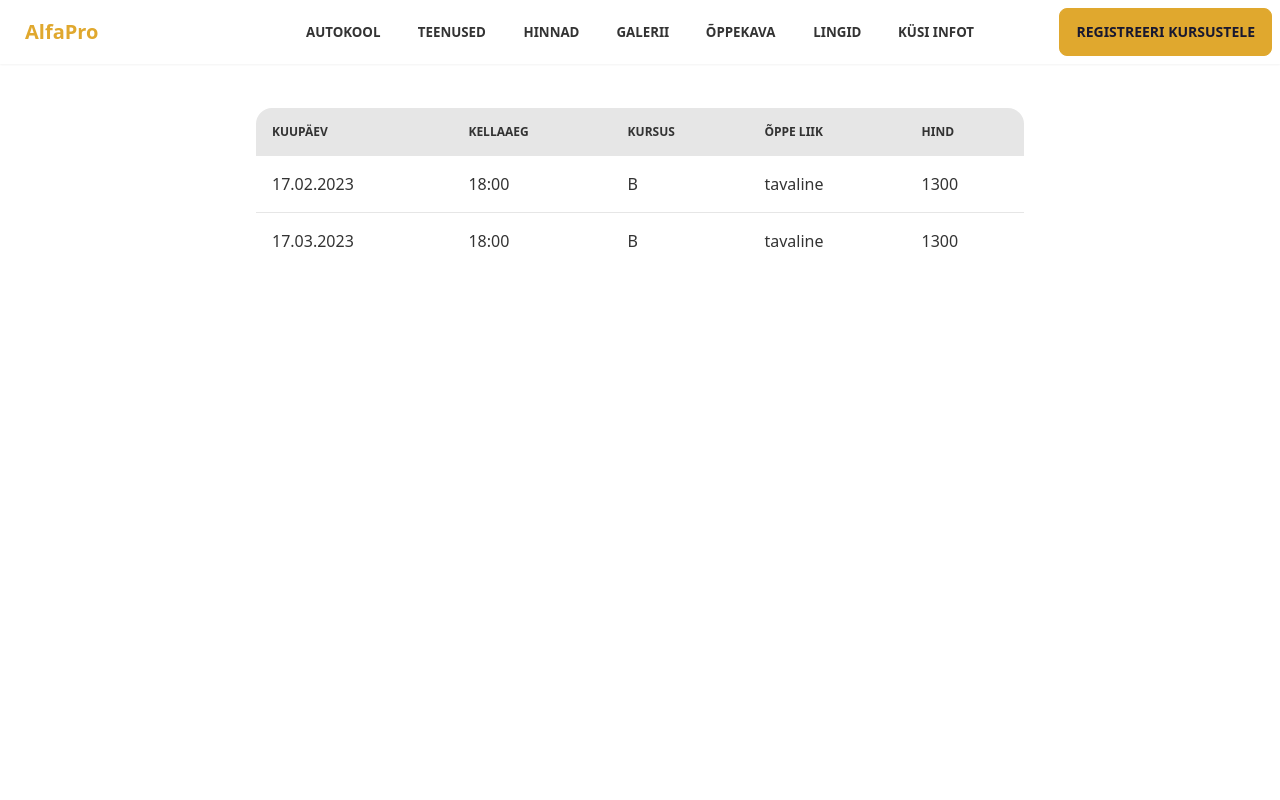
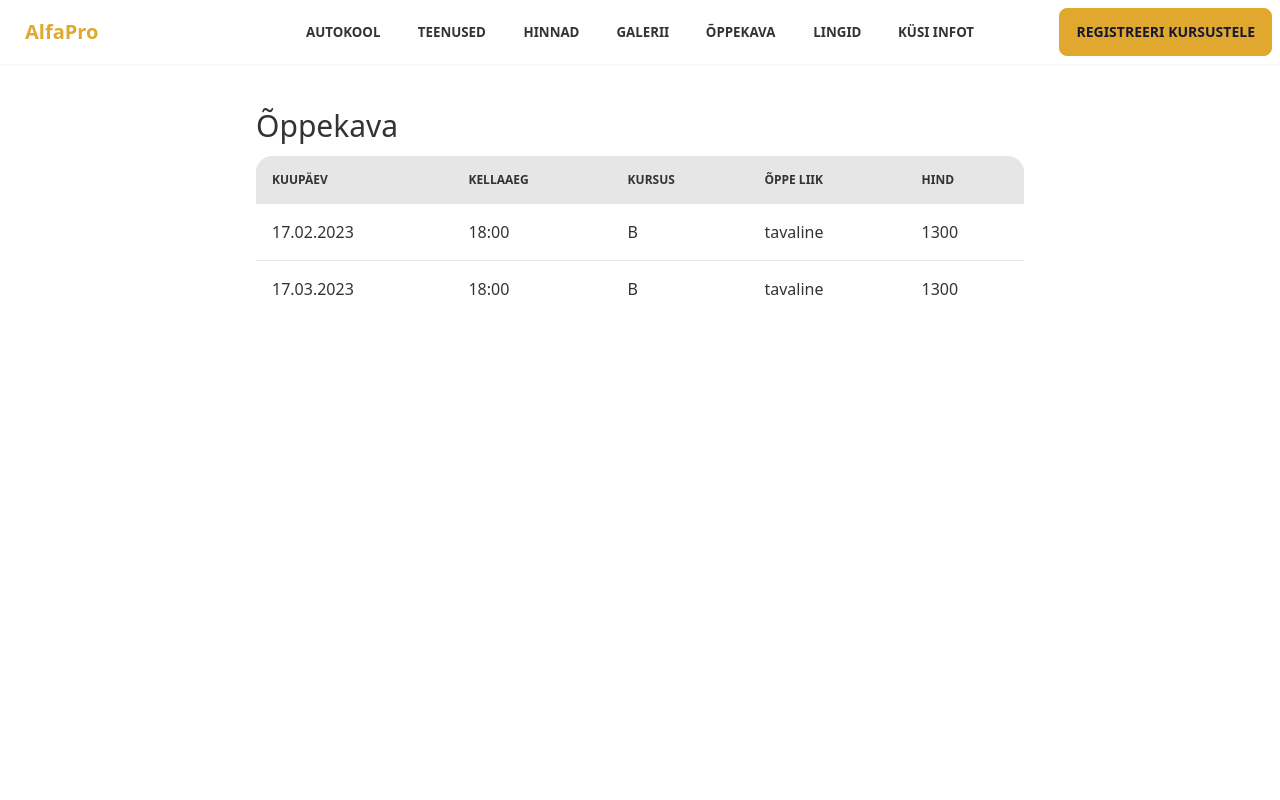
Before and after one commit to Appstatis/alfapro, a Next.js app: page /kava in a window 1280 px wide. Shown: the top 800 px of the page. Built offline with nearby package versions, Linux system fonts and the light colour scheme.

Commit message:
Add header to kava page

```diff
--- a/src/pages/kava.tsx
+++ b/src/pages/kava.tsx
@@ -3,9 +3,12 @@ import kava from "@/data/kava.json";
 
 const Kava = () => {
   return (
-    <div className="overflow-x-auto">
-      <KavaTable kava={kava} />
-    </div>
+    <>
+      <h1 className="text-3xl">Õppekava</h1>
+      <div className="overflow-x-auto">
+        <KavaTable kava={kava} />
+      </div>
+    </>
   );
 };
 
```
